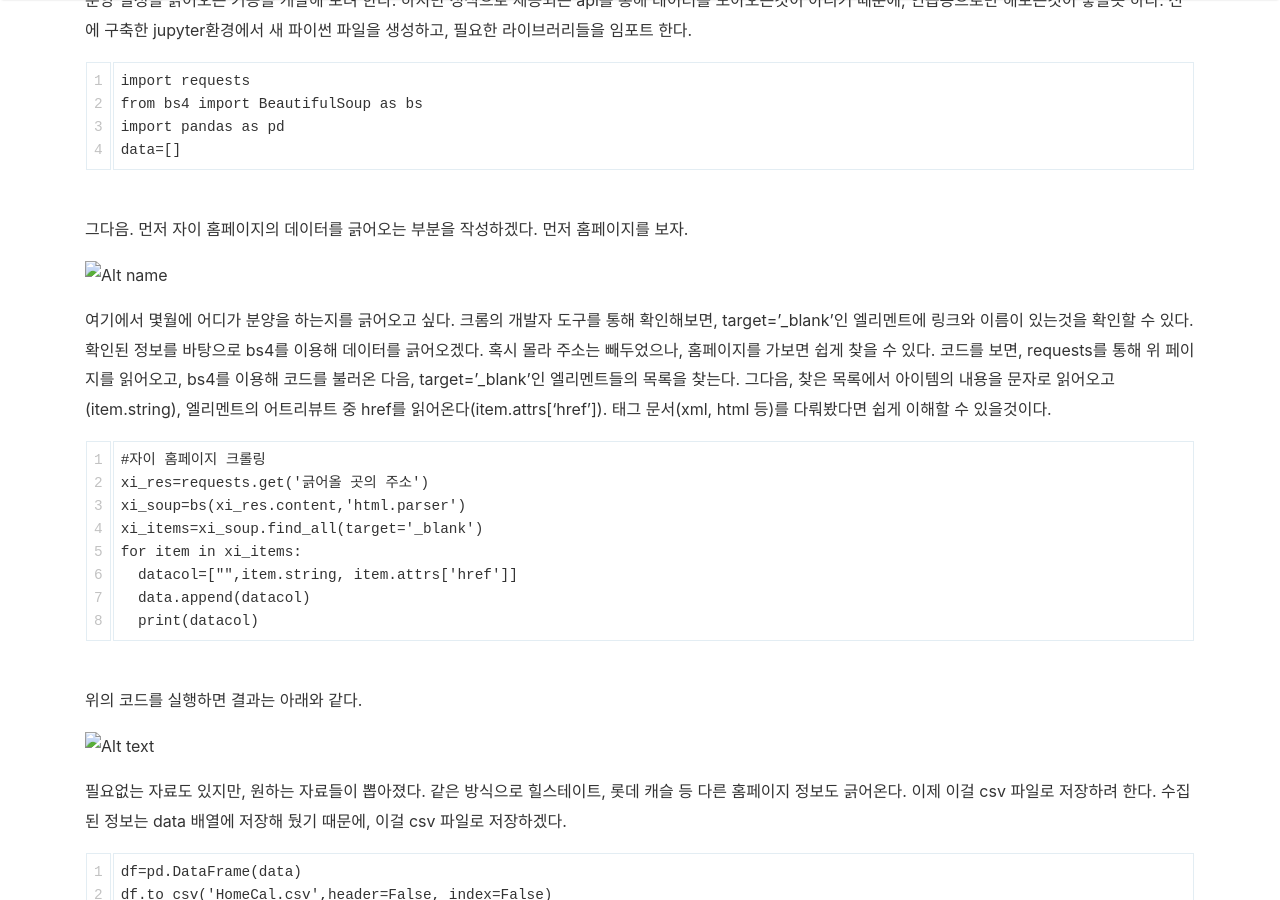
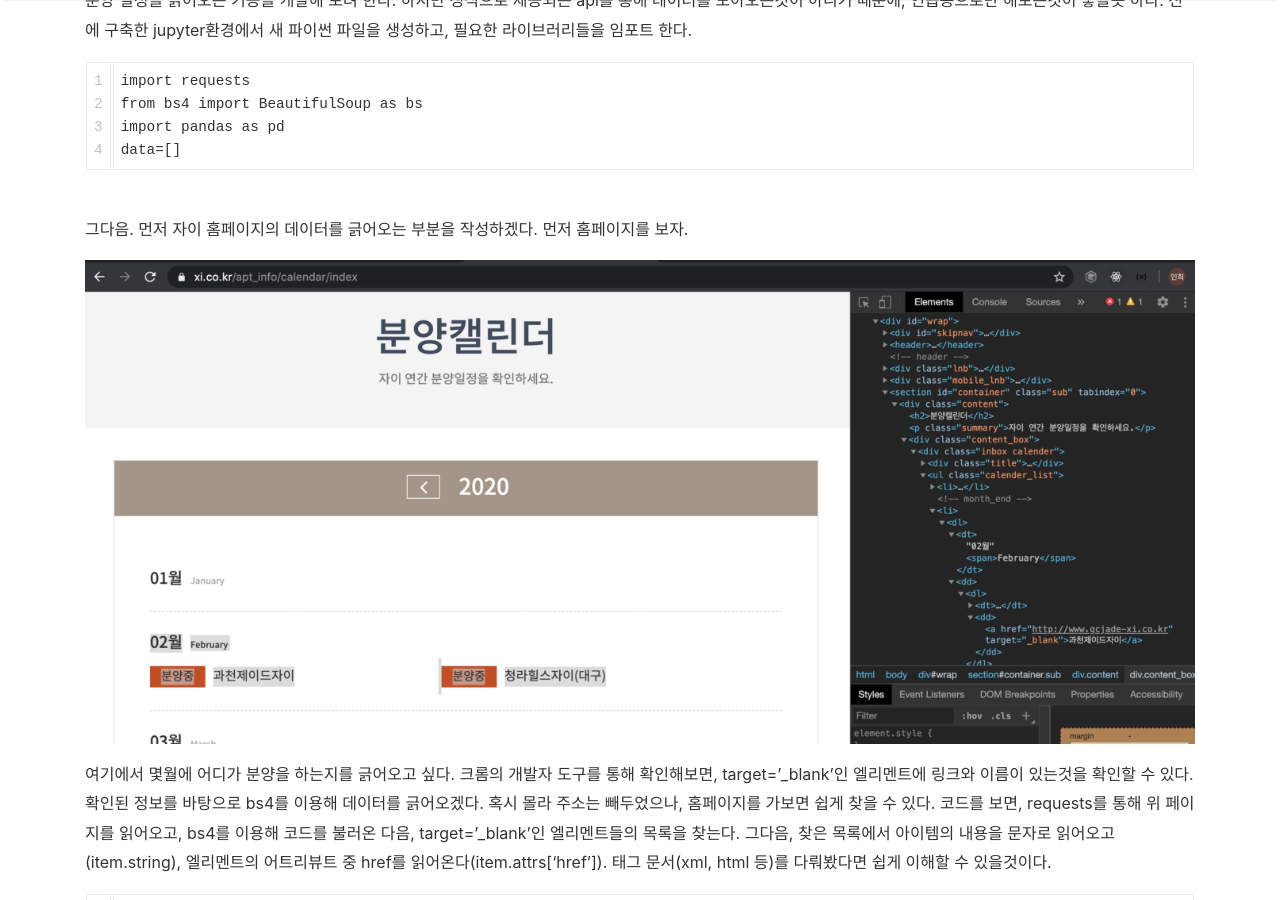
Before and after one commit to ihwoo/ihwoo.github.io, a Jekyll site: the page built from _posts/2020-06-28-Test.md, in a window 1280 px wide and 900 px high, scrolled down 333 px. Built offline with Jekyll 4.4.1, drawn with Linux system fonts in a browser that asks for light colours; nearby versions of some CDN libraries; comment, search, counter and statistics services are not loaded.

Commit message:
Update 2020-06-28-Test.md

```diff
--- a/_posts/2020-06-28-Test.md
+++ b/_posts/2020-06-28-Test.md
@@ -15,7 +15,7 @@ BeautifulSoup4(이하 bs4)을 사용해 데이터를 긁어올 것이며, 예제
 
 그다음. 먼저 자이 홈페이지의 데이터를 긁어오는 부분을 작성하겠다. 먼저 홈페이지를 보자.
 
-![Alt name](/_posts/2020-06-28/Xi-calendar.png "image title")
+![Alt name](https://github.com/ihwoo/ihwoo.github.io/blob/master/_posts/2020-06-28/Xi-calendar.png "image title")
 
 여기에서 몇월에 어디가 분양을 하는지를 긁어오고 싶다. 크롬의 개발자 도구를 통해 확인해보면, target=’_blank’인 엘리멘트에 링크와 이름이 있는것을 확인할 수 있다.
 확인된 정보를 바탕으로 bs4를 이용해 데이터를 긁어오겠다. 혹시 몰라 주소는 빼두었으나, 홈페이지를 가보면 쉽게 찾을 수 있다. 코드를 보면, requests를 통해 위 페이지를 읽어오고, bs4를 이용해 코드를 불러온 다음, target=’_blank’인 엘리멘트들의 목록을 찾는다.
```
